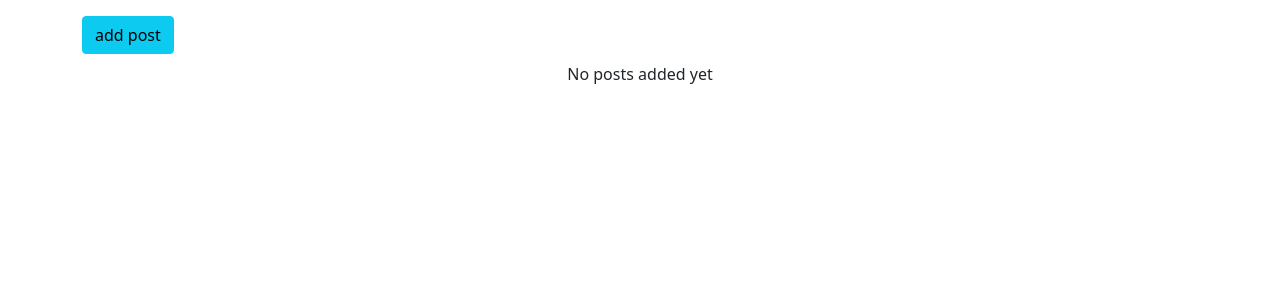
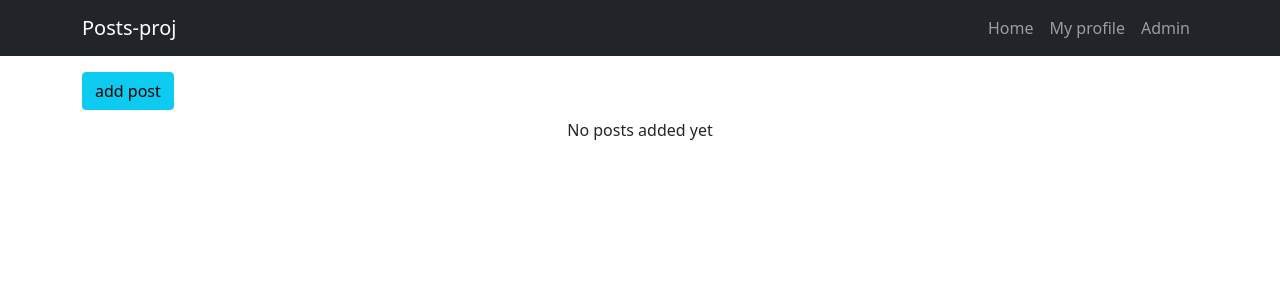
Before and after one commit to jfmonterocortes/django-ajax-forum, a Django app: page / in a window 1280 px wide. Shown: the top 300 px of the page. Run offline with Django 5.2, Linux system fonts and the light colour scheme; the visitor is signed in with stand-in values (Sample User, id 1); data that the repository does not hold is empty; some libraries are stand-ins or nearby versions.

Commit message:
Final touches: redirects, navbar, autocomplete off

```diff
--- a/posts/templates/posts/main.html
+++ b/posts/templates/posts/main.html
@@ -20,7 +20,7 @@ posts
                     <button type="button" class="btn-close add-modal-close" data-bs-dismiss="modal" aria-label="Close"></button>
                 </div>
                 <div class="modal-body">
-                    <form id ="post-form">
+                    <form id="post-form" autocomplete="off">
                         {% csrf_token %}
                         {{form|crispy}}
                         <div class="modal-footer">
--- a/posts/utils.py
+++ b/posts/utils.py
@@ -1,6 +1,6 @@
 from .models import Post
 from profiles.models import Profile
-from django.http import HttpResponse
+from django.shortcuts import redirect
 
 def action_permission(func):
     def wrapper(request, **kwargs):
@@ -12,6 +12,6 @@ def action_permission(func):
             return func(request, **kwargs)
         else:
             print('no')
-            return HttpResponse('access denied - you need to be the author of the post in order to delete it')
+            return redirect('posts:main-board')
 
     return wrapper
--- a/posts/views.py
+++ b/posts/views.py
@@ -1,4 +1,4 @@
-from django.shortcuts import render
+from django.shortcuts import render, redirect
 from .models import Post, Photo
 from django.http import JsonResponse, HttpResponse
 from .forms import PostForm
@@ -63,6 +63,7 @@ def load_post_data_view(request, num_posts):
             }
             data.append(item)
         return JsonResponse({'data':data[lower:upper], 'size': size})
+    return redirect('posts:main-board')
 
 @login_required
 def post_detail_data_view(request, pk):
@@ -88,6 +89,7 @@ def like_unlike_post(request):
             liked = True
             obj.liked.add(request.user)
         return JsonResponse({'liked': liked, 'count': obj.like_count})
+    return redirect('posts:main-board')
 
 @login_required
 @action_permission
@@ -103,6 +105,7 @@ def update_post(request, pk):
             'title': new_title,
             'body': new_body,
         })
+    return redirect('posts:main-board')
 
 @login_required
 @action_permission
@@ -111,7 +114,7 @@ def delete_post(request, pk):
     if request.headers.get('x-requested-with') == 'XMLHttpRequest':
         obj.delete()
         return JsonResponse({'msg': 'some message'})
-    return JsonResponse({'msg': 'access denied - ajax only'})
+    return redirect('posts:main-board')
 
 def image_upload_view(request):
     # print(request.FILES)
--- a/templates/base.html
+++ b/templates/base.html
@@ -31,7 +31,7 @@
 
 <body>
     {% include "navbar.html" %}
-    <div class="container mt-3">
+    <div class="container mt-3 mb-3">
         {% block content %}
         {% endblock content %}
     </div>
--- a/templates/navbar.html
+++ b/templates/navbar.html
@@ -0,0 +1,10 @@
+<nav class="navbar navbar-expand-lg navbar-dark bg-dark">
+    <div class="container">
+        <a class="navbar-brand" href="{% url 'posts:main-board' %}">Posts-proj</a>
+        <div class="navbar-nav ms-auto">
+            <a class="nav-link" href="{% url 'posts:main-board' %}">Home</a>
+            <a class="nav-link" href="{% url 'profiles:my-profile' %}">My profile</a>
+            <a class="nav-link" href="/admin/">Admin</a>
+        </div>
+    </div>
+</nav>
```
Also changed, not shown: posts/templates/posts/detail.html (+3 -4 lines).
